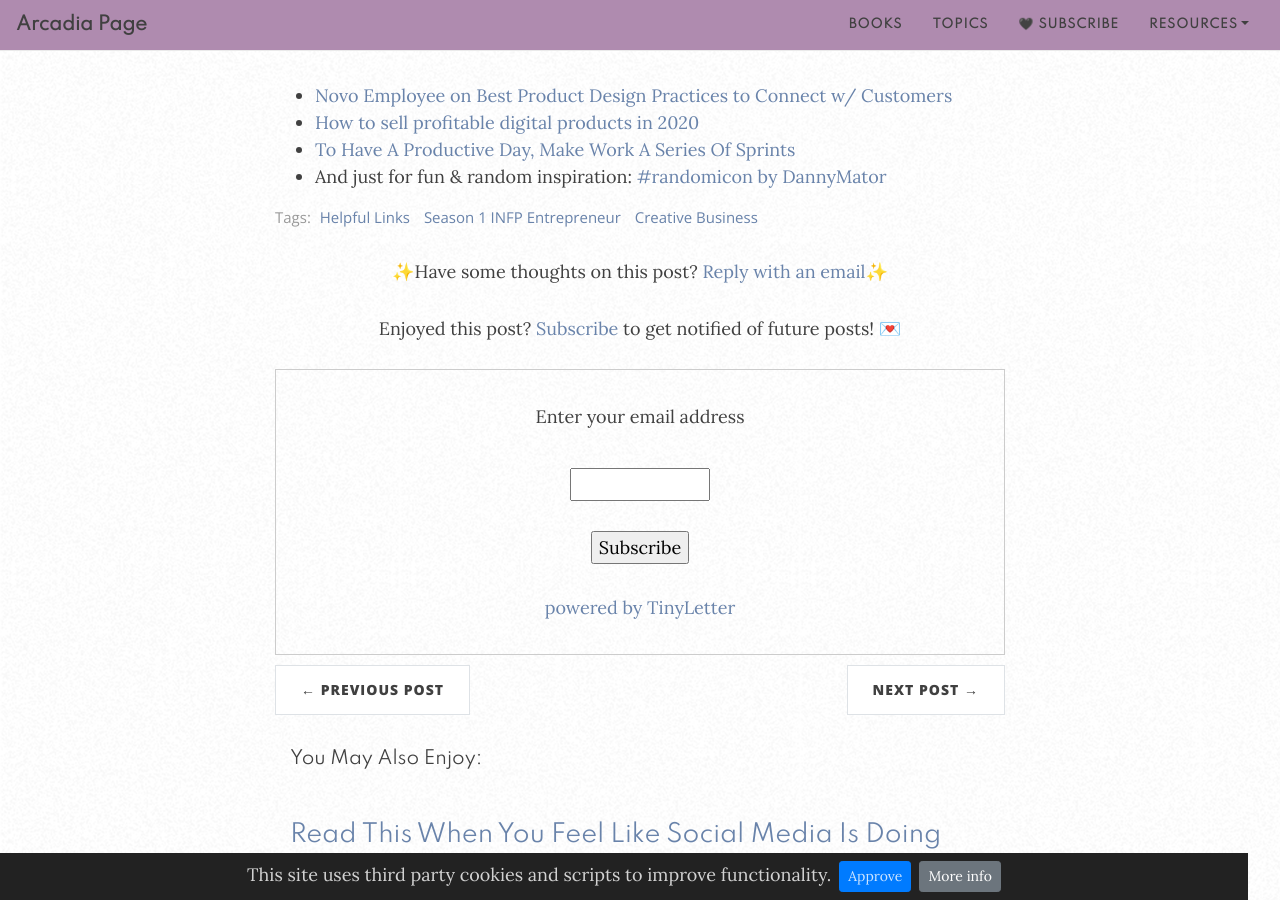
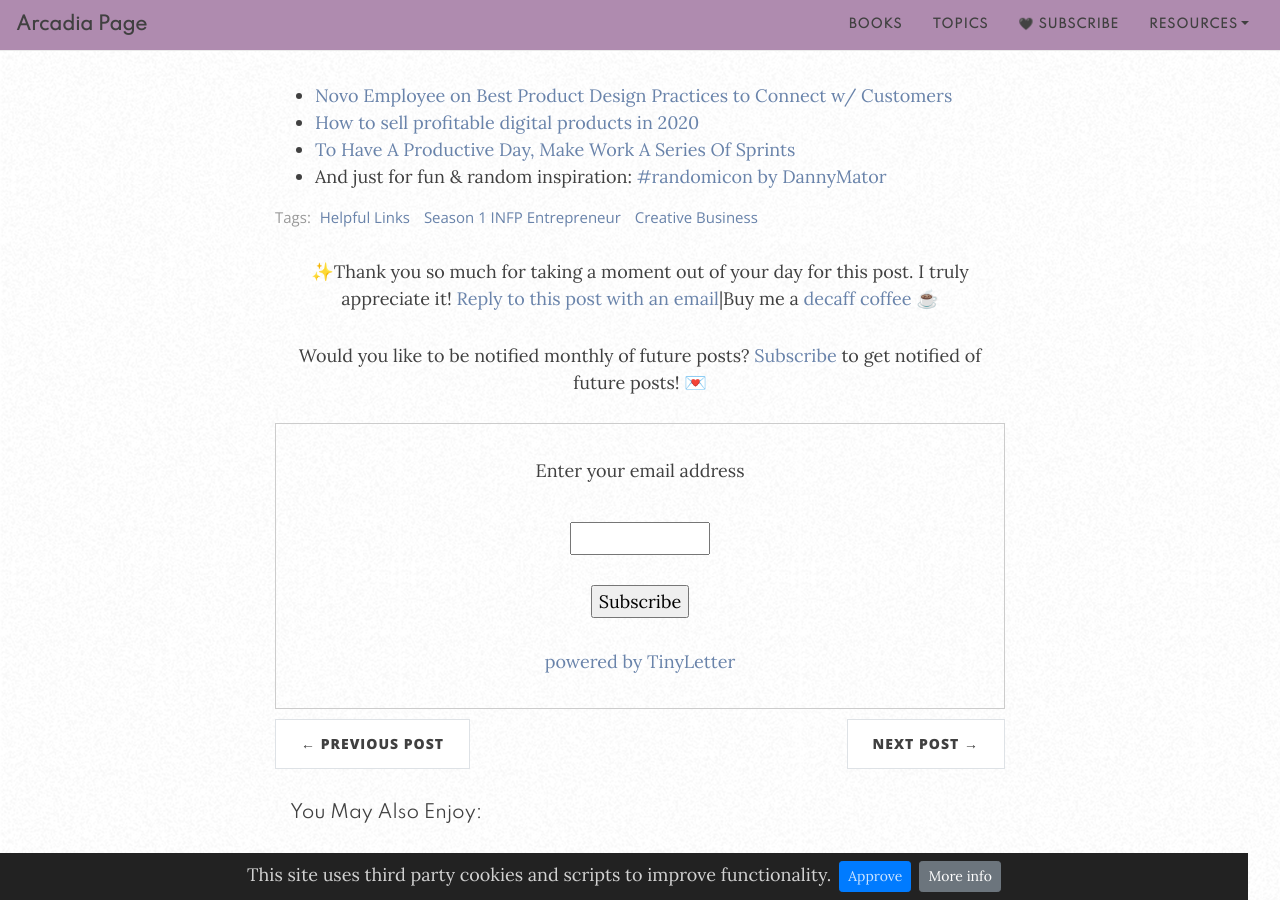
Before and after one commit to arcadiapage/arcadiapage.github.io, a Jekyll site: the page built from _posts/2021-06-22-4-links-june-2021.md, in a window 1280 px wide and 900 px high, scrolled down 600 px. Built offline with Jekyll 4.4.1, drawn with Linux system fonts in a browser that asks for light colours; nearby versions of some CDN libraries; comment, search, counter and statistics services are not loaded.

Commit message:
Update post.html

```diff
--- a/_layouts/post.html
+++ b/_layouts/post.html
@@ -30,10 +30,10 @@ layout: base
       {% endif %}
 
 <div class="text-center py-10">
-    <p>✨Have some thoughts on this post?
-    <a class="button" href="mailto:arcadia@arcadiapage.com?subject=Re:{{ page.title }}">Reply with an email✨</a></p>
+    <p>✨Thank you so much for taking a moment out of your day for this post. I truly appreciate it!
+    <a class="button" href="mailto:arcadia@arcadiapage.com?subject=Re:{{ page.title }}">Reply to this post with an email</a>|Buy me a <a href="https://www.buymeacoffee.com/arcadiapage">decaff coffee ☕</a></p>
 </div>
-      <div style="text-align: center;"><font size="4">Enjoyed this post? <a href="https://tinyletter.com/arcadiapage">Subscribe</a> to get notified of future posts! </font><font size="4">💌</font></div><br />   <form action="https://tinyletter.com/arcadiapage" data-myki-checked-cc="2" method="post" onsubmit="window.open('https://tinyletter.com/arcadiapage', 'popupwindow', 'scrollbars=yes,width=800,height=600');return true" style="border: 1px solid rgb(204, 204, 204); padding: 3px; text-align: center;" target="popupwindow"><p><label>Enter your email address</label></p><p><input id="tlemail" name="email" style="width: 140px;" type="text" /></p><input name="embed" type="hidden" value="1" /><input type="submit" value="Subscribe" /><p><a href="https://tinyletter.com" target="_blank">powered by TinyLetter</a></p></form>
+      <div style="text-align: center;"><font size="4">Would you like to be notified monthly of future posts? <a href="https://tinyletter.com/arcadiapage">Subscribe</a> to get notified of future posts! </font><font size="4">💌</font></div><br />   <form action="https://tinyletter.com/arcadiapage" data-myki-checked-cc="2" method="post" onsubmit="window.open('https://tinyletter.com/arcadiapage', 'popupwindow', 'scrollbars=yes,width=800,height=600');return true" style="border: 1px solid rgb(204, 204, 204); padding: 3px; text-align: center;" target="popupwindow"><p><label>Enter your email address</label></p><p><input id="tlemail" name="email" style="width: 140px;" type="text" /></p><input name="embed" type="hidden" value="1" /><input type="submit" value="Subscribe" /><p><a href="https://tinyletter.com" target="_blank">powered by TinyLetter</a></p></form>
 
       {% if page.social-share %}
         {% include social-share.html %}
```
